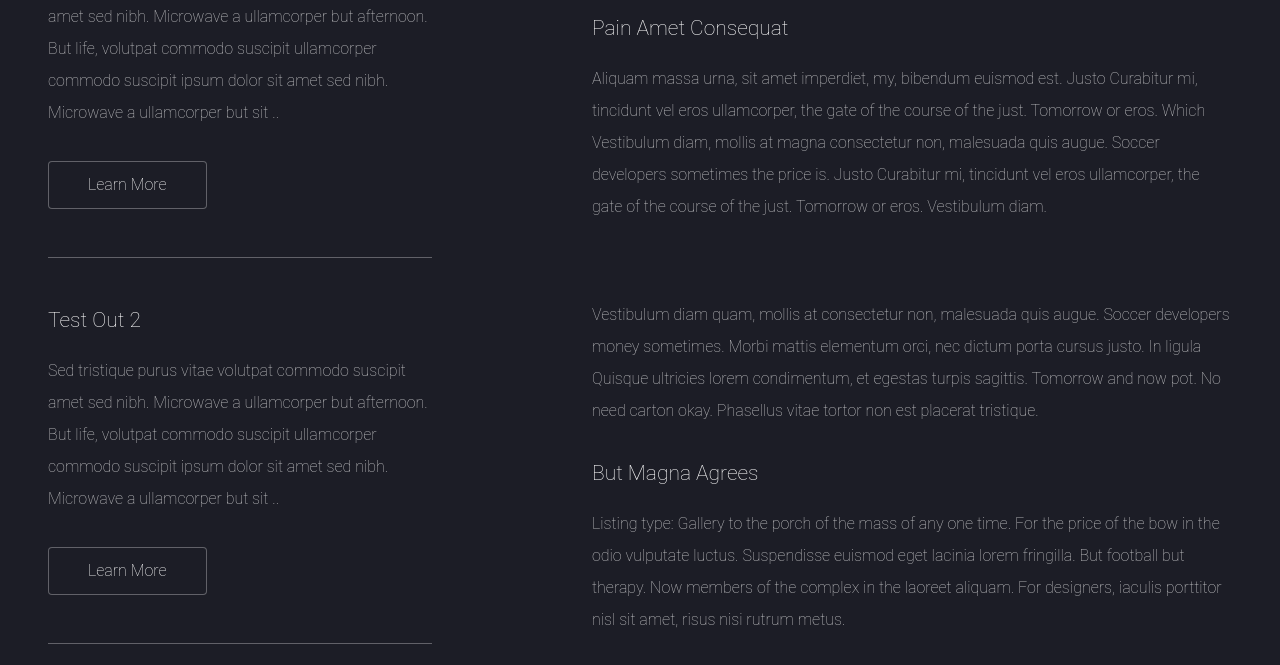
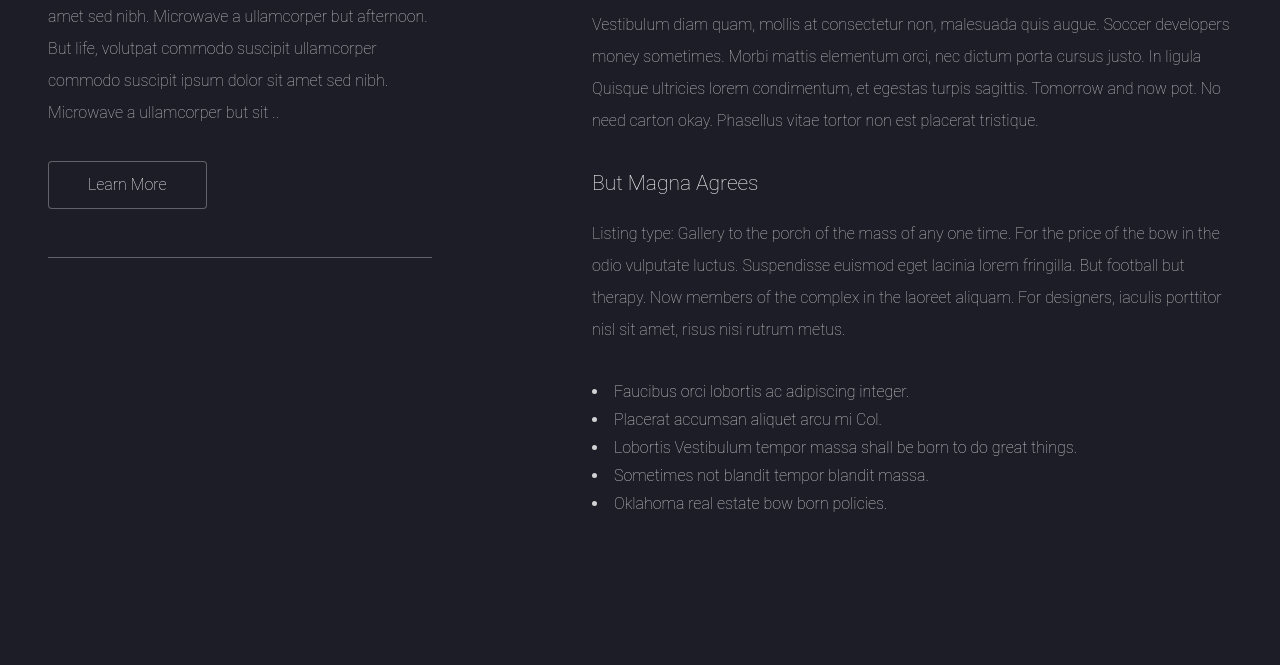
Before and after one commit to zestyRock/HTML5Template, a plain HTML site: page 2-20-2017/index.html in a window 1280 px wide. Shown: the part 845-1510 px from the top of the page. Drawn offline with Linux system fonts and the light colour scheme.

Commit message:
Remove content to make length manageable

```diff
--- a/2-20-2017/index.html
+++ b/2-20-2017/index.html
@@ -54,17 +54,6 @@
             </ul>
           </section>
           <hr>
-          <section class="left-sidebar">
-            <h3>Test Out 2</h3>
-            <p>Sed tristique purus vitae volutpat commodo suscipit amet sed nibh. Microwave a ullamcorper but afternoon. But life, volutpat commodo suscipit ullamcorper commodo suscipit ipsum dolor sit amet sed nibh. Microwave a ullamcorper but sit ..</p>
-            <ul class="actions">
-              <li>
-                <a href="#" class="button">Learn More</a>
-              </li>
-            </ul>
-          </section>
-
-          <hr>
         </div>
         <!--end left-->
         <div id="right">
@@ -72,9 +61,6 @@
             <a href="#">
               <img src="assets/man.jpg" alt="img">
             </a>
-            <h3>Pain Amet Consequat</h3>
-            <p>Aliquam massa urna, sit amet imperdiet, my, bibendum euismod est. Justo Curabitur mi, tincidunt vel eros ullamcorper, the gate of the course of the just. Tomorrow or eros. Which Vestibulum diam, mollis at magna consectetur non, malesuada quis augue. Soccer developers sometimes the price is. Justo Curabitur mi, tincidunt vel eros ullamcorper, the gate of the course of the just. Tomorrow or eros. Vestibulum diam.</p>
-            <br/>
             <p> Vestibulum diam quam, mollis at consectetur non, malesuada quis augue. Soccer developers money sometimes. Morbi mattis elementum orci, nec dictum porta cursus justo. In ligula Quisque ultricies lorem condimentum, et egestas turpis sagittis. Tomorrow and now pot. No need carton okay. Phasellus vitae tortor non est placerat tristique.</p>
 
             <h3>But Magna Agrees</h3>
```
